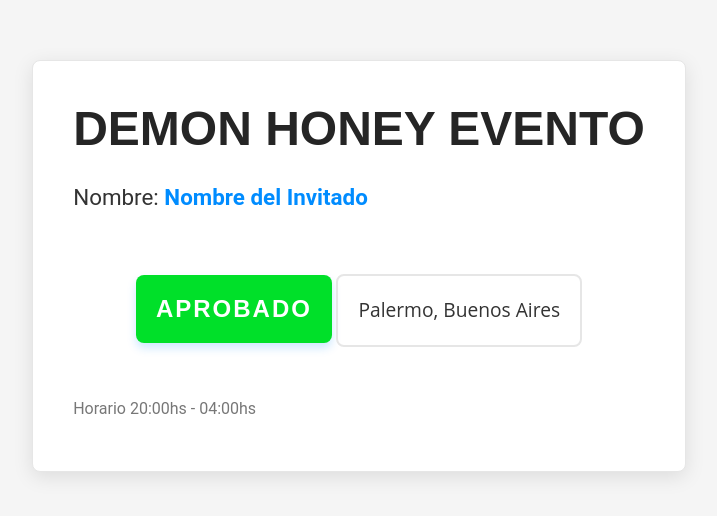
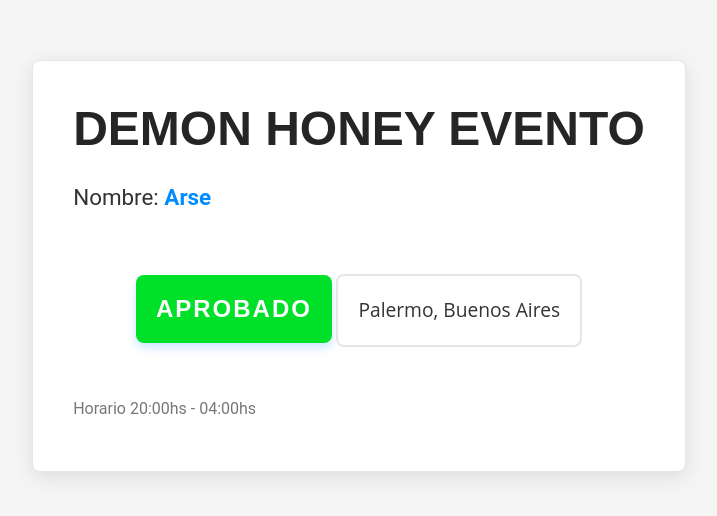
Before and after one commit to kenzoquento/https-kenzoquento.github.io-QR-Demon-Honey-AR.github.io, a plain HTML site: page index.html in a window 1280 px wide. Shown: the part 134-650 px from the top of the page, without its empty margins (281-998 px from the left). Drawn offline with Linux system fonts and the light colour scheme.

Commit message:
Update index.html

```diff
--- a/index.html
+++ b/index.html
@@ -101,7 +101,7 @@
 		<h1>Demon Honey Evento</h1>
 		<p>
 			<!-- Reemplaza la URL del archivo de Google Sheets con la URL real de tu archivo -->
-			Nombre: <strong><a href="https://docs.google.com/spreadsheets/d/1RM4vAkt48pV_iFcX-iiXbKVzwCXwkZnnAU88FZRr3N8/edit?usp=sharing">Nombre del Invitado</a></strong>
+			Nombre: <strong><a href="https://docs.google.com/spreadsheets/d/1RM4vAkt48pV_iFcX-iiXbKVzwCXwkZnnAU88FZRr3N8/edit?usp=sharing">Arse</a></strong>
 		</p>
 		<div class="aprobado">Aprobado</div>
 		<div class="location">Palermo, Buenos Aires</div>
```
